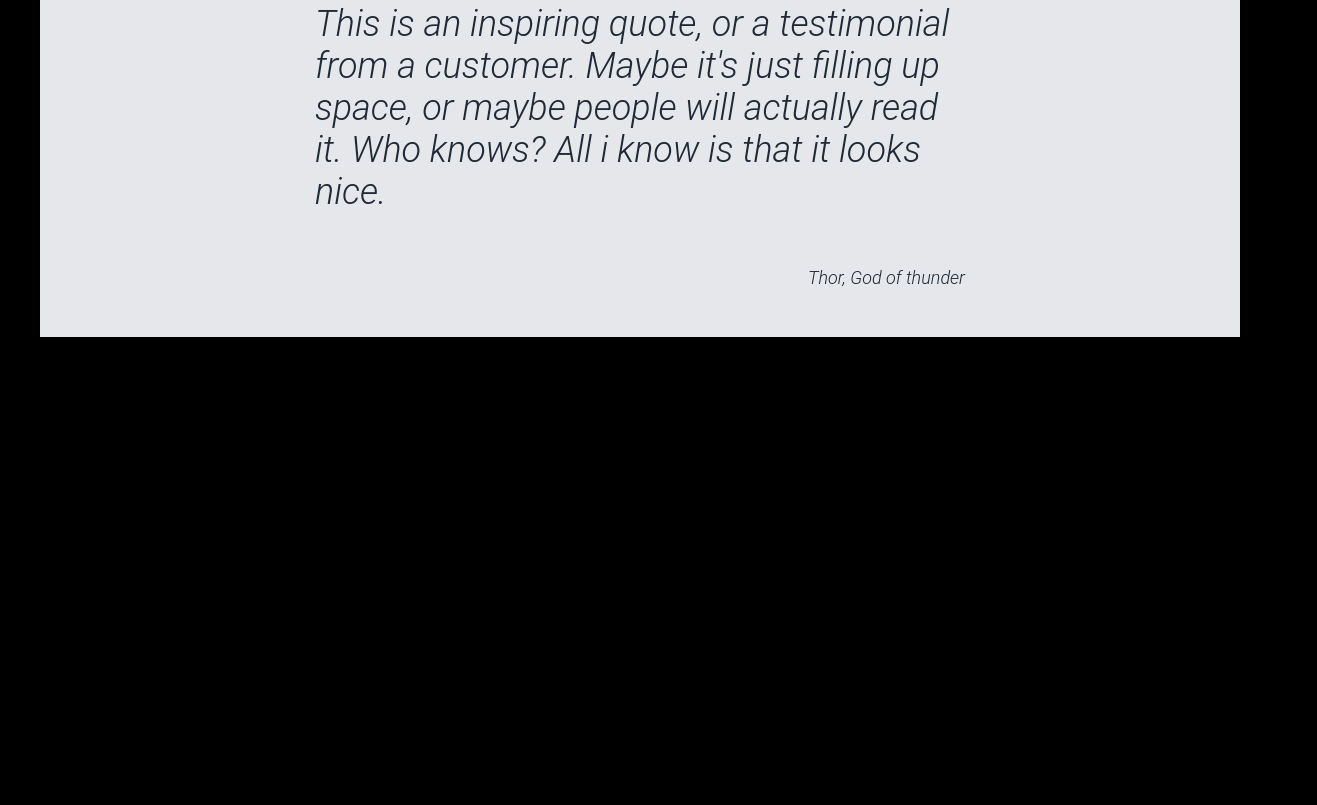
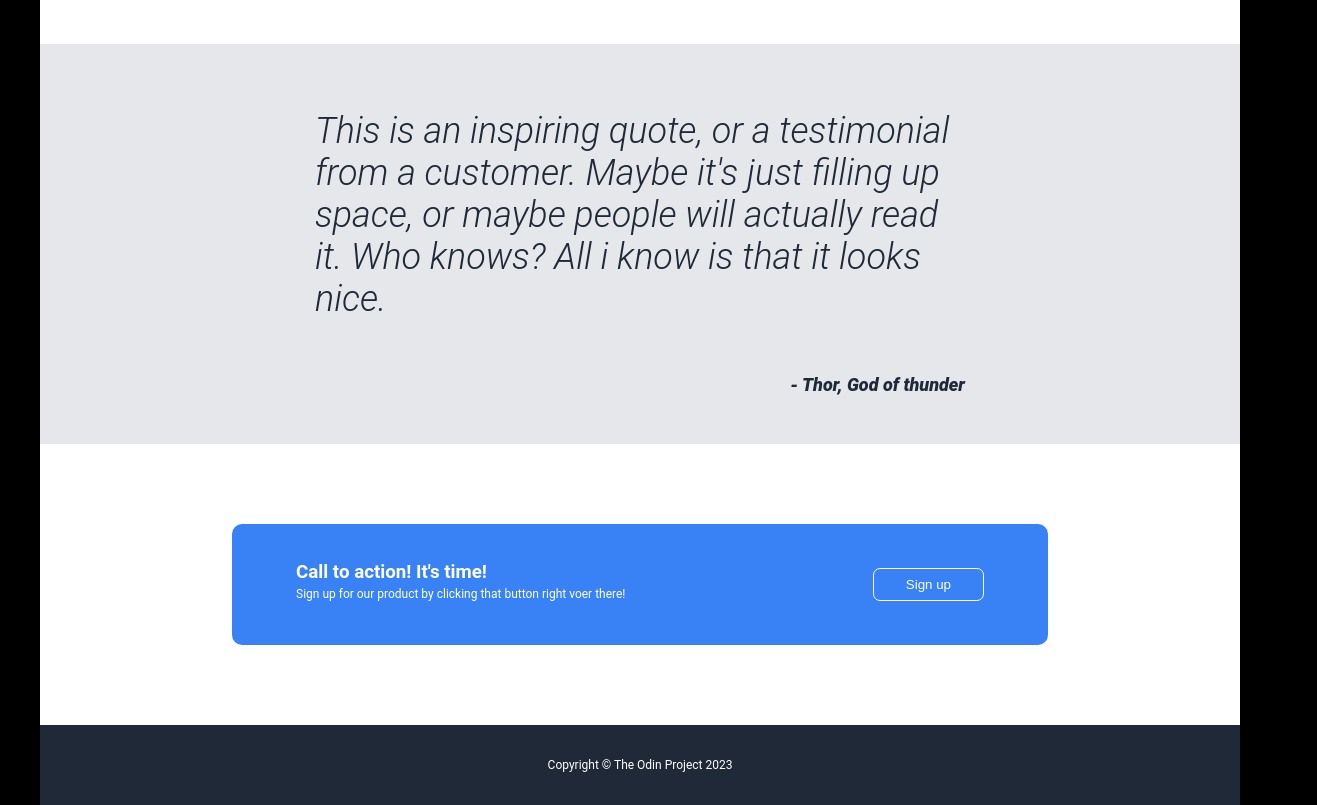
Before and after one commit to kmthorsnes/landing-page, a plain HTML site: page index.html in a window 1280 px wide. Shown: the part 935-1740 px from the top of the page, 1317 px wide, since content can reach past the window. Before the commit the page ends 1310 px from the top, so only its background shows below. Drawn offline with Linux system fonts and the light colour scheme.

Commit message:
Finalize project
Adding the last missing sections, footer and CTA.
Making sure that the style is according to the
specification.

```diff
--- a/index.html
+++ b/index.html
@@ -44,7 +44,7 @@
       </section>
       <section class="random">
         <div class="container">
-          <h2>Some random information</h2>
+          <h2>Some random information.</h2>
           <div class="images-container">
             <div class="image-container">
               <img
@@ -91,11 +91,25 @@
       </section>
       <section class="quote-container">
         <div class="text-container">
-          <p>This is an inspiring quote, or a testimonial from a customer. Maybe it's just filling up space, or maybe people will actually read it. Who knows? All i know is that it looks nice.</p>
-          <p class="quotation">Thor, God of thunder </p>
+          <p>
+            This is an inspiring quote, or a testimonial from a customer. Maybe
+            it's just filling up space, or maybe people will actually read it.
+            Who knows? All i know is that it looks nice.
+          </p>
+          <p class="quotation">- Thor, God of thunder</p>
         </div>
       </section>
-      <section>CTA</section>
+      <section class="cta-container">
+        <div class="cta-wrapper">
+          <div class="text-wrapper">
+            <h3>Call to action! It's time!</h3>
+            <p>
+              Sign up for our product by clicking that button right voer there!
+            </p>
+          </div>
+          <div class="button-container"><button>Sign up</button></div>
+        </div>
+      </section>
       <footer>
         Copyright © The Odin Project
         <script type="text/javascript">
--- a/styles/style.css
+++ b/styles/style.css
@@ -47,8 +47,7 @@ button {
 .top .main {
   margin: 5rem 0;
   display: flex;
-  .left,
-  .right {
+  .left {
     flex: 0 0 50%;
     width: 90%;
   }
@@ -56,6 +55,10 @@ button {
 
 .left {
   padding-right: 0.5rem;
+}
+.header-image-container {
+  display: flex;
+  flex-grow: 1;
 }
 
 .right {
@@ -104,22 +107,23 @@ header ul li a {
   display: flex;
   justify-content: center;
   flex-direction: column;
-  width: 125px;
+  width: 175px;
 }
 
 .image-container p {
-  font-size: 12px;
+  font-size: 16px;
   text-align: center;
   color: grey;
 }
 
 h2 {
   text-align: center;
+  font-size: 36px;
 }
 
 .rounded {
   border-radius: 10px;
-  height: 125px;
+  /* height: 125px; */
   width: auto;
 }
 
@@ -141,6 +145,7 @@ h2 {
 
 .text-container .quotation {
 font-size: 18px;
+font-weight: 800;
 }
 
 .text-container p {
@@ -150,3 +155,59 @@ font-size: 18px;
   align-self: end;
   font-weight: 300;
 }
+
+
+.cta-container {
+  background-color: white;
+}
+
+.cta-container .cta-wrapper {
+  background-color: #3882f6;
+  margin: 5rem 12rem;
+  border-radius: 10px;
+  color: white;
+  display: flex;
+  justify-content: space-between;
+}
+
+.cta-container .cta-wrapper {
+  padding: 2rem 4rem;
+  display: flex;
+}
+
+.cta-container .cta-wrapper .text-wrapper {
+  display: flex;
+  flex-direction: column;
+  ;
+}
+.cta-container .cta-wrapper .text-wrapper h3 {
+  margin: 0;
+  margin-top: 0.3rem;
+}
+
+.cta-container .cta-wrapper .text-wrapper p{
+font-size: 12px;
+margin-top: 0.3rem;
+}
+
+.cta-container .cta-wrapper .button-container {
+  display: flex;
+}
+
+.cta-container .cta-wrapper .button-container button {
+  border: 1px solid white;
+  align-self: center;
+  cursor: pointer;
+}
+
+footer {
+  background-color: #1f2937;
+  color: white;
+  text-align: center;
+  font-size: 12px;
+  display: flex;
+  justify-content: center;
+  align-items: center;
+  height: 5rem;
+
+}
```
